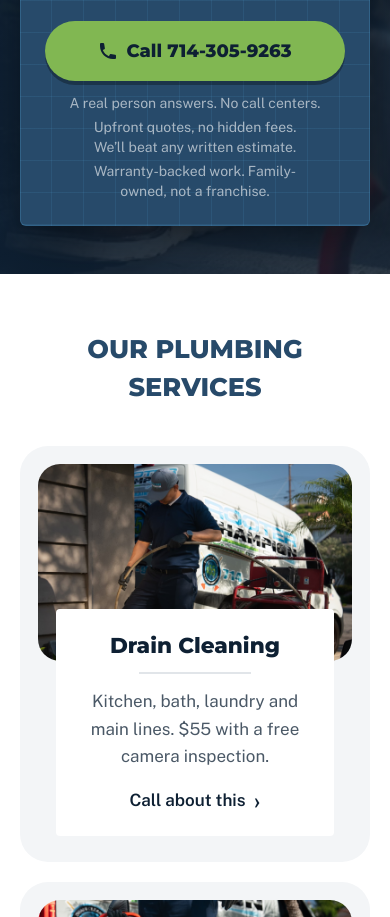
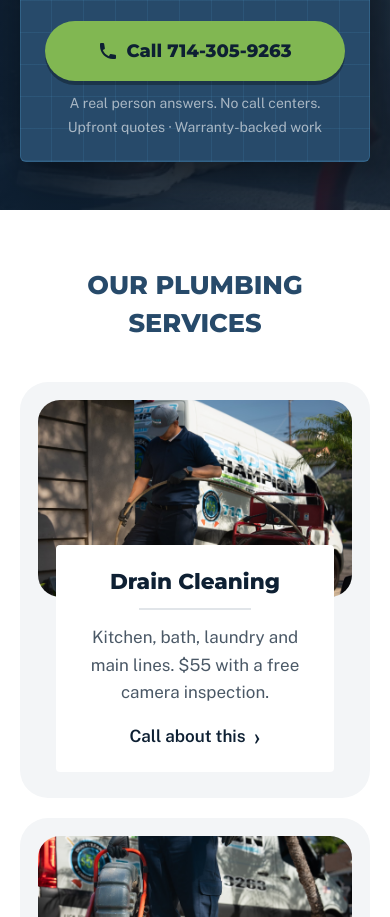
Before and after one commit to rooterchampionsewer-maker/CallRooterChampion, a website: page fullerton/index.html in a window 390 px wide. Shown: the part 1126-2043 px from the top of the page. Drawn offline with nearby package versions, Linux system fonts and the light colour scheme.

Commit message:
Condense offer-card trust lines to one short line
The two added sentences read as too much text. Replace them with a single
line, "Upfront quotes · Warranty-backed work", that fits on one line on phones.

Co-Authored-By: Claude Opus 5.5 <noreply@anthropic.com>

```diff
--- a/fullerton/index.html
+++ b/fullerton/index.html
@@ -146,8 +146,7 @@
             Call 714-305-9263
           </a>
           <p class="text-center text-sm text-white/60 mt-3">A real person answers. No call centers.</p>
-          <p class="text-center text-sm text-white/60 mt-1" style="text-wrap:balance">Upfront quotes, no hidden fees. We&rsquo;ll beat any written estimate.</p>
-          <p class="text-center text-sm text-white/60 mt-1" style="text-wrap:balance">Warranty-backed work. Family-owned, not a franchise.</p>
+          <p class="text-center text-sm text-white/60 mt-1">Upfront quotes &middot; Warranty-backed work</p>
         </div>
       </div>
     </div>
```
Also changed, not shown: NOTES.md (+1 -1 lines), index.html (+1 -2 lines), la-habra/index.html (+1 -2 lines), la-mirada/index.html (+1 -2 lines), whittier/index.html (+1 -2 lines).
